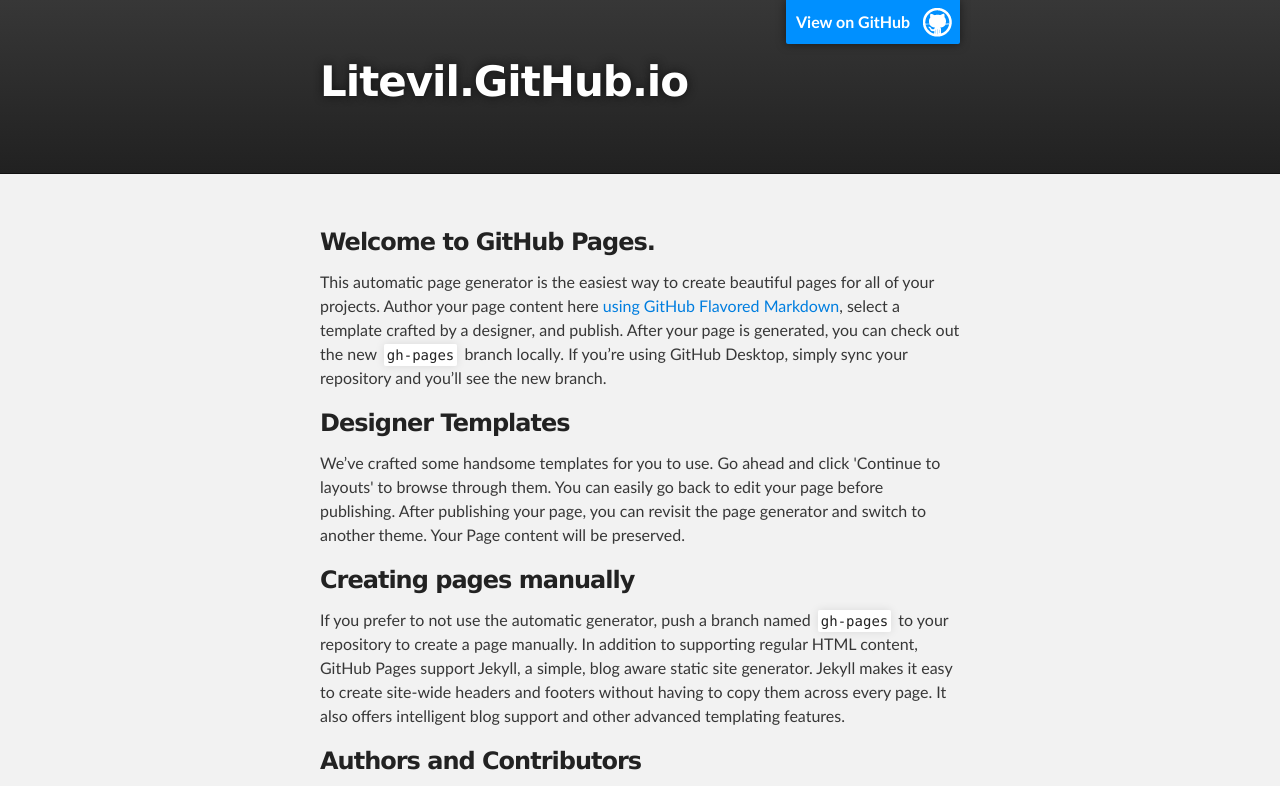
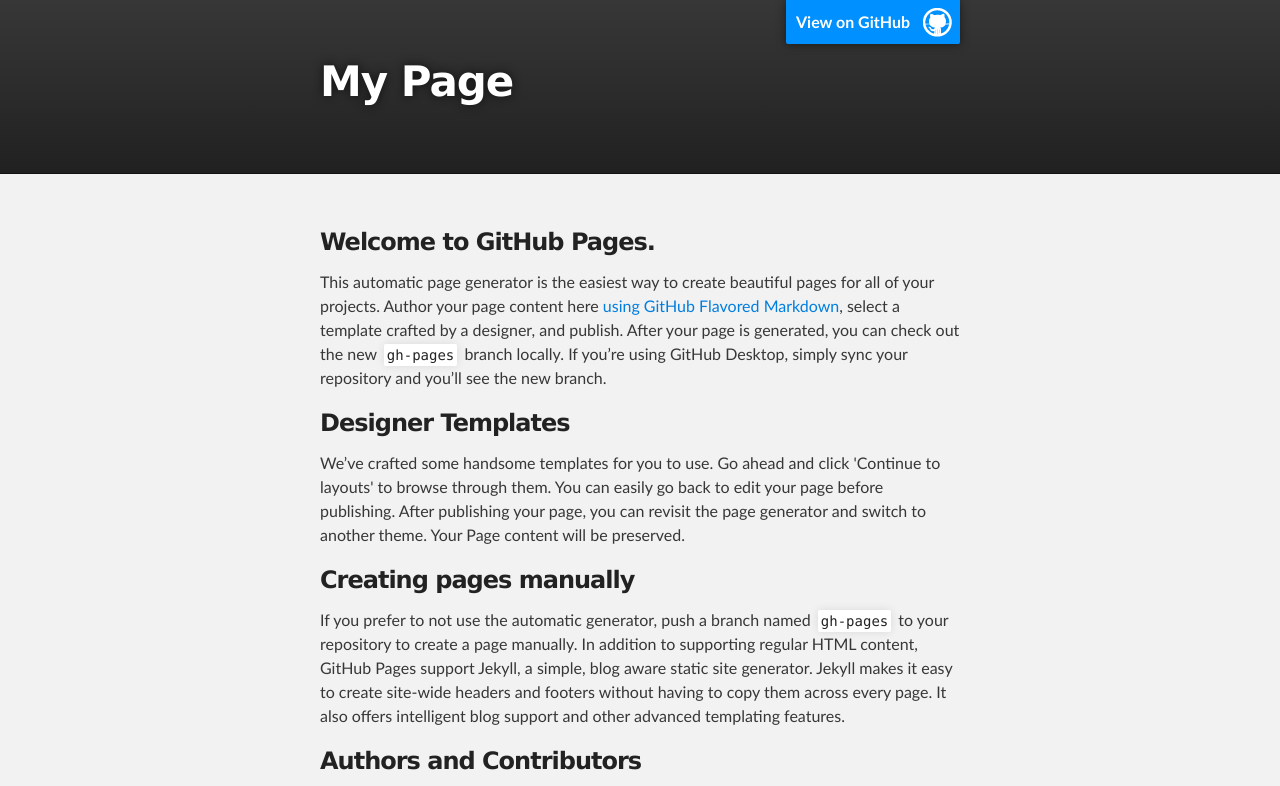
Before and after one commit to litevil/litevil.github.io, a plain HTML site: page index.html in a window 1280 px wide. Shown: the top 786 px of the page. Drawn offline with Linux system fonts and the light colour scheme.

Commit message:
页面修改

```diff
--- a/index.html
+++ b/index.html
@@ -18,7 +18,7 @@
         <header class="inner">
           <a id="forkme_banner" href="https://github.com/litevil">View on GitHub</a>
 
-          <h1 id="project_title">Litevil.GitHub.io</h1>
+          <h1 id="project_title">My Page</h1>
           <h2 id="project_tagline"></h2>
 
         </header>
```
